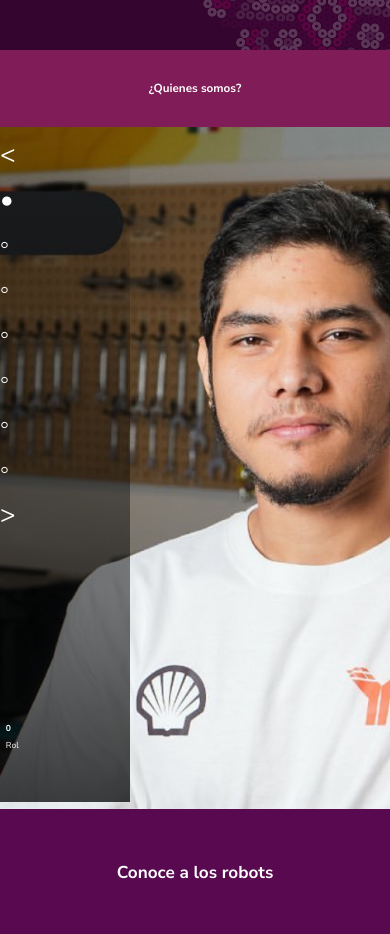
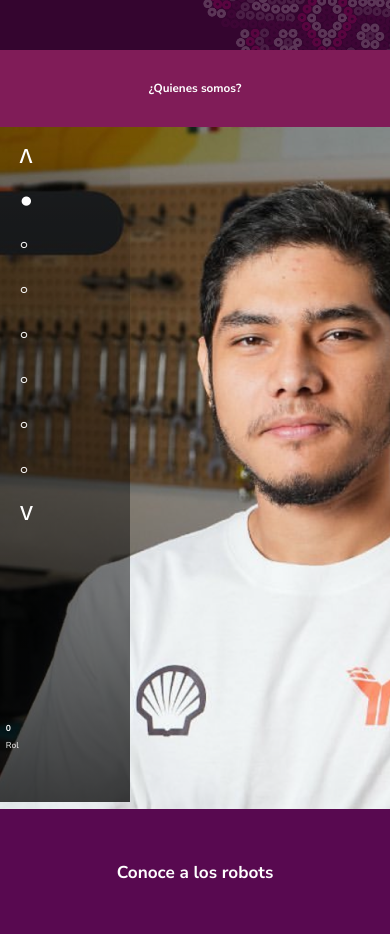
Before and after one commit to OwlTech-GDA/OwltechGDL, a React (Vite) app: page / in a window 390 px wide. Shown: the part 2440-3374 px from the top of the page. Built offline with nearby package versions, Linux system fonts and the light colour scheme.

Commit message:
cambios para que los controles ŝe vieran bien en vertical

```diff
--- a/src/components/Members/Members.css
+++ b/src/components/Members/Members.css
@@ -97,5 +97,5 @@
 @media (max-width: 1119px) {
 
   .members-list{flex-direction: column;}
-  .carrousel-controllers{flex-direction: column;}
+  .carrousel-controllers{flex-direction: column;margin-left:5vw}
 }
--- a/src/components/Members/Members.jsx
+++ b/src/components/Members/Members.jsx
@@ -75,11 +75,11 @@ export default function Members() {
       </header>
       <div className="members-wrapper">
         <div className="carrousel-controllers">
-          <div onClick={() => handleCarrousel(-1)}>{"<"}</div>
+          <div onClick={() => handleCarrousel(-1)}>{window.innerWidth < 1119 ?"ʌ":"<"}</div>
           {dotsCarrousel.map((i) => {
             return <div key={i}>{page == i ? "•" : "◦"}</div>;
           })}
-          <div onClick={() => handleCarrousel(1)}>{">"}</div>
+          <div onClick={() => handleCarrousel(1)}>{window.innerWidth < 1119 ?<span style={{ transform: 'rotate(180deg)', display: 'inline-block' }}>ʌ</span>:">"}</div>
         </div>
         <div
           className="members-list"
```
